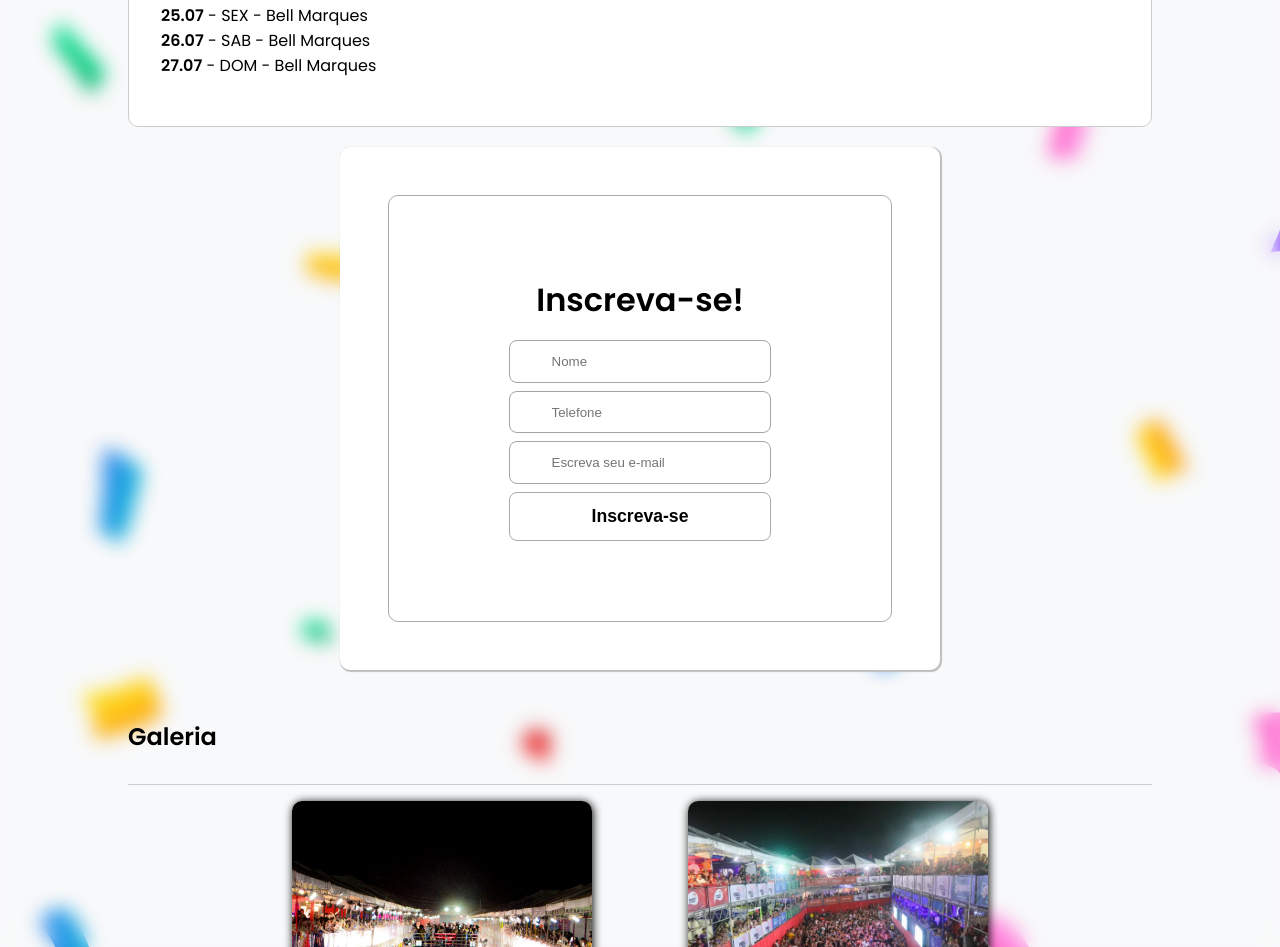
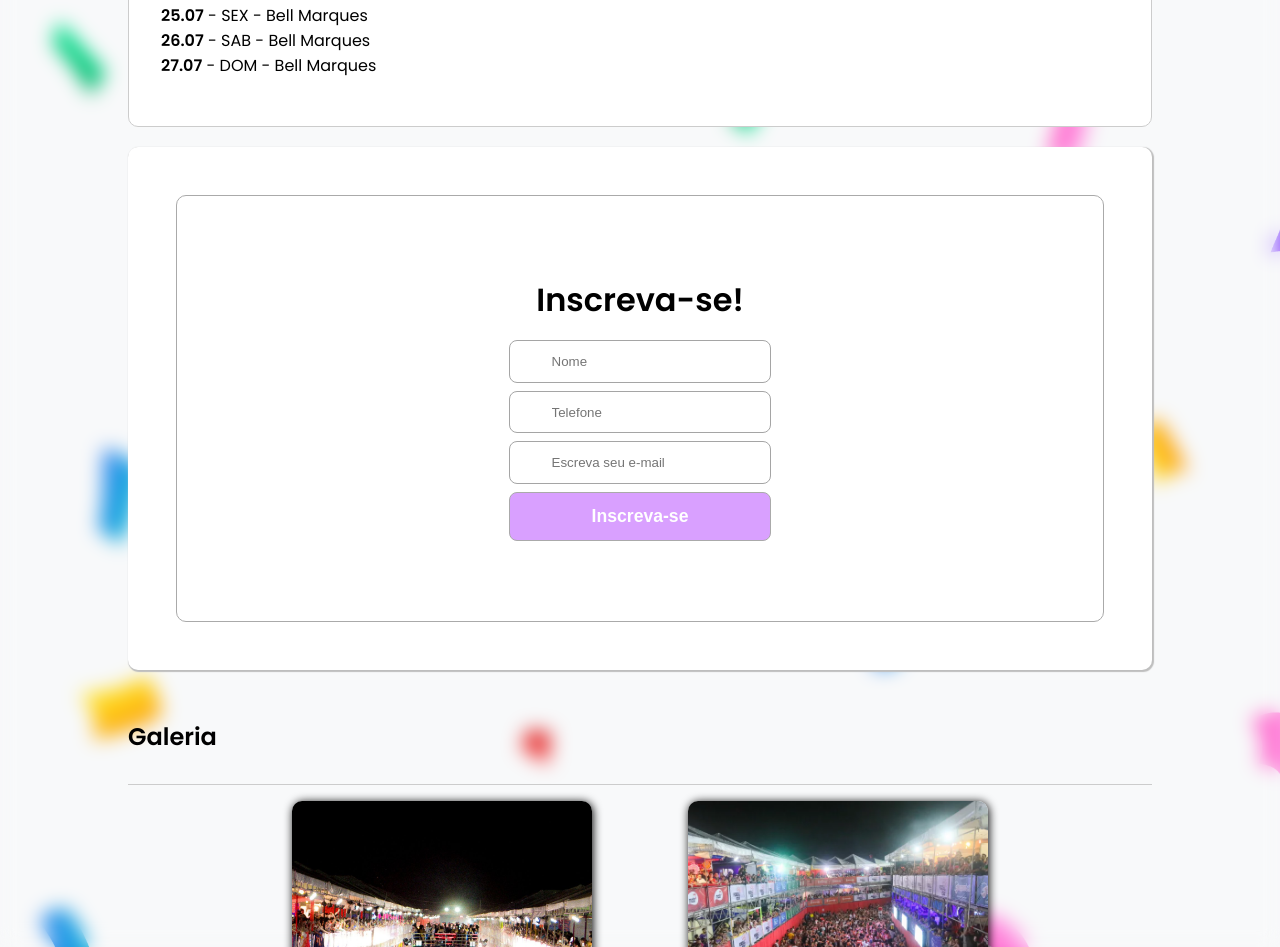
Before and after one commit to Rafaelmacie/Fortal2025, a plain HTML site: page index.html in a window 1280 px wide. Shown: the part 1191-2138 px from the top of the page. Drawn offline with Linux system fonts and the light colour scheme.

Commit message:
Melhorias no formulário, Lucas Santos

```diff
--- a/style.css
+++ b/style.css
@@ -104,8 +104,7 @@ nav {
     flex: 1;
     background-color: #ffffff;
     color: #ffffff;
-    width: 60vw;
-    max-width: 600px;
+    width: 80vw;
     min-width: 350px;
     border-radius:10px;
     box-shadow: 1px 1px 1px 1px rgb(190, 190, 190);
@@ -159,12 +158,13 @@ nav {
 
 #register-form input[type="submit"]{
     background-color: transparent;
-    color: #000000;
+    color: #FFF;
     border: 1px solid #aaa;
     font-size: 1.1rem;
     font-weight: bold;
     cursor: pointer;
     transition: 0.4s;
+    background-color:#d9a0ff;
 
 }
 
```
